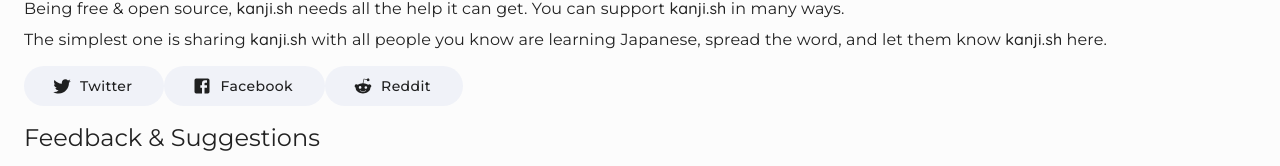
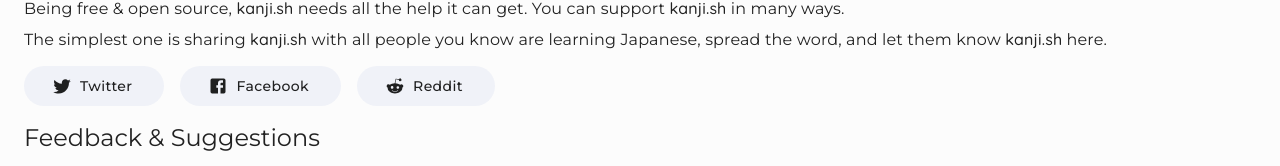
Before and after one commit to rionlabs/kanji.sh, a Next.js app: page /about in a window 1280 px wide. Shown: the part 501-667 px from the top of the page. Built offline with nearby package versions, Linux system fonts and the light colour scheme; no server answers.

Commit message:
:art: Fixes margin for ShareSheet

```diff
--- a/src/component/atoms/LinkButton.tsx
+++ b/src/component/atoms/LinkButton.tsx
@@ -17,10 +17,10 @@ interface LinkButtonProps {
     startIcon?: React.ReactNode
 }
 
-export default function LinkButton({link, startIcon, children}: PropsWithChildren<LinkButtonProps>) {
+export default function LinkButton({link, startIcon, children, ...props}: PropsWithChildren<LinkButtonProps>) {
     return (
         <React.Fragment>
-            <Link href={link} underline="none" rel={"noopener"} target={"_blank"}>
+            <Link href={link} underline="none" rel={"noopener"} target={"_blank"} {...props}>
                 <ExternalButton startIcon={startIcon}>{children}</ExternalButton>
             </Link>
         </React.Fragment>
--- a/src/component/molecules/ShareSheet.tsx
+++ b/src/component/molecules/ShareSheet.tsx
@@ -3,7 +3,6 @@ import React from "react";
 import {styled} from "@material-ui/core";
 import LinkButton from "../atoms/LinkButton";
 
-// FixMe Margin
 const SocialButton = styled(LinkButton)(({theme}) => ({
     marginRight: theme.spacing(2)
 }))
```
